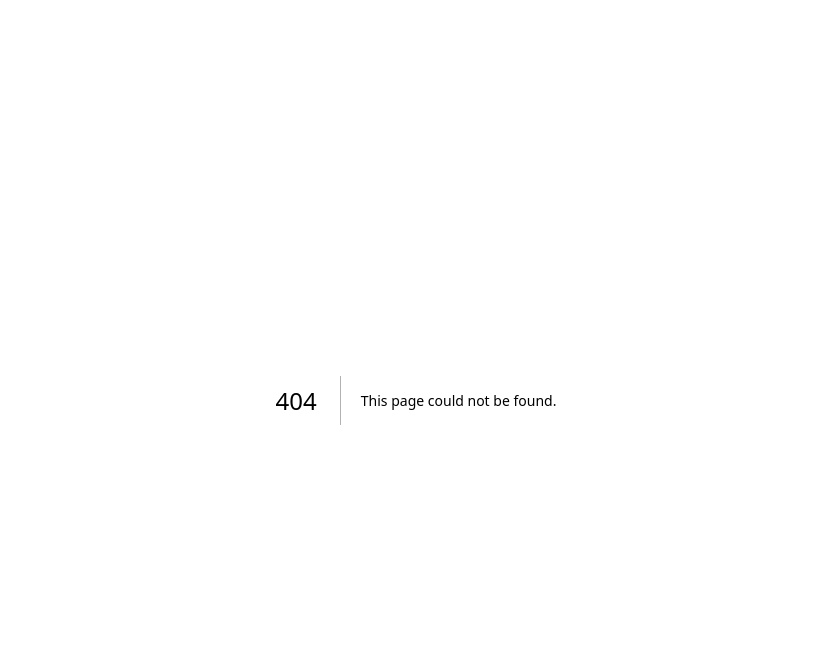
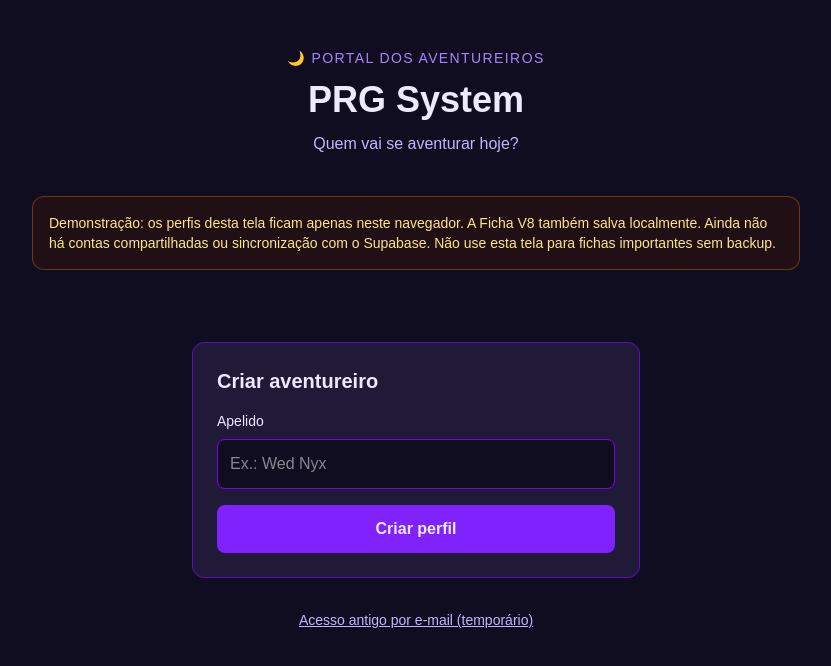
Before and after one commit to WedNyx/PRG_System, a Next.js app: page /portal in a window 1280 px wide. Before the commit this address had no page. Shown: the top 666 px of the page, without its empty margins (224-1055 px from the left). Built offline with nearby package versions, Linux system fonts and the light colour scheme.

Commit message:
feat(portal): protótipo de perfis sem login com acesso à ficha V8 local

```diff
--- /dev/null
+++ b/src/app/portal/page.tsx
@@ -0,0 +1,81 @@
+'use client'
+
+import { useEffect, useState } from 'react'
+import Link from 'next/link'
+import { validarApelidoAventureiro } from '@/lib/auth/aventureiro'
+
+type Perfil = { id: string; apelido: string }
+const KEY = 'prg-aventureiros-demo-v1'
+
+function lerPerfis(): Perfil[] {
+  try {
+    const value: unknown = JSON.parse(localStorage.getItem(KEY) || '[]')
+    if (!Array.isArray(value)) return []
+    return value.filter((v): v is Perfil =>
+      typeof v === 'object' && v !== null && typeof v.id === 'string' &&
+      typeof v.apelido === 'string' && validarApelidoAventureiro(v.apelido).ok)
+      .slice(0, 50)
+  } catch { return [] }
+}
+
+export default function PortalAventureiros() {
+  const [perfis, setPerfis] = useState<Perfil[]>([])
+  const [apelido, setApelido] = useState('')
+  const [erro, setErro] = useState('')
+  useEffect(() => { setPerfis(lerPerfis()) }, [])
+
+  function criar(event: React.FormEvent<HTMLFormElement>) {
+    event.preventDefault()
+    const validacao = validarApelidoAventureiro(apelido)
+    if (!validacao.ok) { setErro(validacao.erro); return }
+    if (perfis.length >= 50) { setErro('Limite de perfis nesta demonstração.'); return }
+    const novos = [...perfis, { id: crypto.randomUUID(), apelido: validacao.apelido }]
+    localStorage.setItem(KEY, JSON.stringify(novos))
+    setPerfis(novos)
+    setApelido('')
+    setErro('')
+  }
+
+  return (
+    <main className="min-h-screen bg-[#100d20] text-violet-100 px-4 py-12">
+      <div className="max-w-3xl mx-auto">
+        <div className="text-center mb-10">
+          <p className="text-violet-400 tracking-widest text-sm">🌙 PORTAL DOS AVENTUREIROS</p>
+          <h1 className="text-4xl font-bold mt-3">PRG System</h1>
+          <p className="text-violet-300 mt-3">Quem vai se aventurar hoje?</p>
+        </div>
+        <div role="status" className="border border-amber-600/40 bg-amber-950/30 rounded-xl p-4 text-sm text-amber-200 mb-8">
+          Demonstração: os perfis desta tela ficam apenas neste navegador.
+          A Ficha V8 também salva localmente. Ainda não há contas compartilhadas
+          ou sincronização com o Supabase. Não use esta tela para fichas importantes sem backup.
+        </div>
+        <section aria-label="Perfis neste dispositivo" className="grid grid-cols-2 sm:grid-cols-3 gap-4 mb-10">
+          {perfis.map(perfil => (
+            <Link key={perfil.id} href="/ficha-v8"
+              className="rounded-xl border border-violet-700 bg-[#211938] p-5 text-center hover:border-violet-300 focus-visible:outline-2 focus-visible:outline-violet-300">
+              <div className="w-16 h-16 rounded-full bg-violet-700 mx-auto flex items-center justify-center text-2xl font-bold">
+                {perfil.apelido[0].toUpperCase()}
+              </div>
+              <p className="mt-3 font-semibold break-words">{perfil.apelido}</p>
+              <p className="text-xs text-violet-300 mt-1">Abrir Ficha V8</p>
+            </Link>
+          ))}
+        </section>
+        <form onSubmit={criar} className="max-w-md mx-auto rounded-xl border border-violet-800 bg-[#211938] p-6">
+          <h2 className="text-xl font-bold mb-4">Criar aventureiro</h2>
+          <label htmlFor="apelido" className="block text-sm mb-2">Apelido</label>
+          <input id="apelido" value={apelido} onChange={e => setApelido(e.target.value)}
+            maxLength={40} required placeholder="Ex.: Wed Nyx"
+            className="w-full rounded-lg bg-[#100d20] border border-violet-700 p-3 text-white" />
+          {erro && <p role="alert" className="text-red-300 text-sm mt-2">{erro}</p>}
+          <button type="submit" className="w-full rounded-lg bg-violet-600 hover:bg-violet-500 py-3 mt-4 font-semibold">
+            Criar perfil
+          </button>
+        </form>
+        <p className="text-center mt-8 text-sm text-violet-300">
+          <Link href="/login" className="underline">Acesso antigo por e-mail (temporário)</Link>
+        </p>
+      </div>
+    </main>
+  )
+}
--- a/src/middleware.ts
+++ b/src/middleware.ts
@@ -2,53 +2,38 @@ import { createServerClient } from '@supabase/ssr'
 import { NextResponse, type NextRequest } from 'next/server'
 
 export async function middleware(request: NextRequest) {
+  const pathname = request.nextUrl.pathname
+  // Portal experimental e Ficha V8 local: não dão acesso a dados privados do Supabase.
+  if (pathname === '/portal' || pathname === '/ficha-v8') {
+    return NextResponse.next({ request })
+  }
+
   let supabaseResponse = NextResponse.next({ request })
-
   const supabase = createServerClient(
     process.env.NEXT_PUBLIC_SUPABASE_URL!,
     process.env.NEXT_PUBLIC_SUPABASE_ANON_KEY!,
     {
       cookies: {
-        getAll() {
-          return request.cookies.getAll()
-        },
+        getAll() { return request.cookies.getAll() },
         setAll(cookiesToSet) {
           cookiesToSet.forEach(({ name, value }) => request.cookies.set(name, value))
           supabaseResponse = NextResponse.next({ request })
           cookiesToSet.forEach(({ name, value, options }) =>
-            supabaseResponse.cookies.set(name, value, options)
-          )
+            supabaseResponse.cookies.set(name, value, options))
         },
       },
     }
   )
 
   const { data: { user } } = await supabase.auth.getUser()
-
-  const pathname = request.nextUrl.pathname
   const isAuthPage = pathname.startsWith('/login') || pathname.startsWith('/register')
-
-  if (!user && !isAuthPage) {
-    return NextResponse.redirect(new URL('/login', request.url))
-  }
-
-  if (user && isAuthPage) {
-    return NextResponse.redirect(new URL('/dashboard', request.url))
-  }
-
-  if (pathname === '/' && user) {
-    return NextResponse.redirect(new URL('/dashboard', request.url))
-  }
-
-  if (pathname === '/' && !user) {
-    return NextResponse.redirect(new URL('/login', request.url))
-  }
-
+  if (!user && !isAuthPage) return NextResponse.redirect(new URL('/login', request.url))
+  if (user && isAuthPage) return NextResponse.redirect(new URL('/dashboard', request.url))
+  if (pathname === '/' && user) return NextResponse.redirect(new URL('/dashboard', request.url))
+  if (pathname === '/' && !user) return NextResponse.redirect(new URL('/login', request.url))
   return supabaseResponse
 }
 
 export const config = {
-  matcher: [
-    '/((?!_next/static|_next/image|favicon.ico|assets/|.*\\.(?:svg|png|jpg|jpeg|gif|webp|wasm|json)$).*)',
-  ],
+  matcher: ['/((?!_next/static|_next/image|favicon.ico|assets/|.*\\.(?:svg|png|jpg|jpeg|gif|webp|wasm|json)$).*)'],
 }
```
Also changed, not shown: 1 other file (tests, documents, lock files or other folders).
